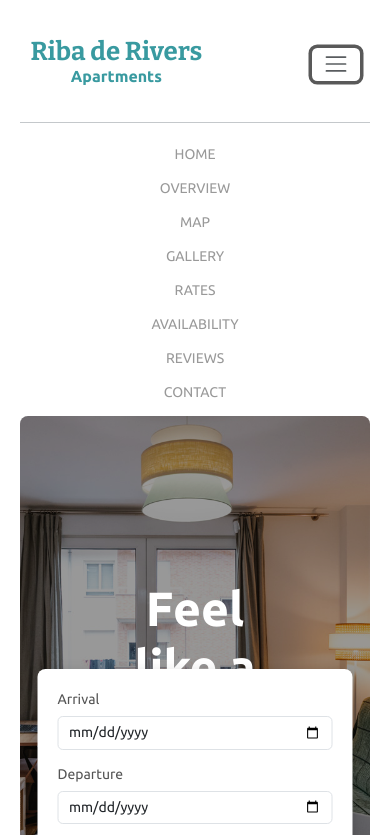
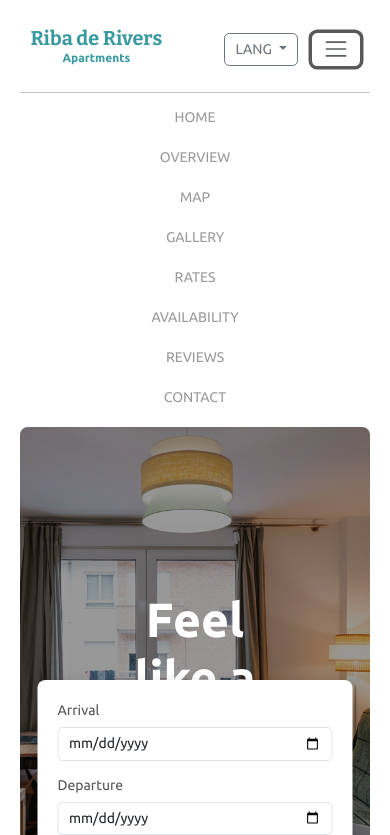
Before and after one commit to rivers07-maker/riba-de-rivers, a plain HTML site: page index.html in a window 390 px wide. Both pictures are taken after a click on the button "Toggle navigation". Shown: the top 835 px of the page. Drawn offline with nearby package versions, Linux system fonts and the light colour scheme.

Commit message:
fix: Navbars Responsiveness

```diff
--- a/css/styles.css
+++ b/css/styles.css
@@ -1,7 +1,7 @@
 :root {
-    --action-color: #399aa0;
-    --action-contrast-color: #ffffff;
-    --header-link-color: #999999;
+    --action-color: rgb(57, 154, 160);
+    --action-contrast-color: rgb(255, 255, 255);
+    --header-link-color: rgb(153, 153, 153);
     --body-font: Ubuntu;
     --heading-font: Bitter;
     --subtitle-font: Ubuntu;
@@ -40,15 +40,20 @@ body {
     font-size: 1rem;
     font-weight: 400;
     line-height: 1.4285em;
-    color: #555555;
+    color: rgb(85, 85, 85);
 }
 
+/* Header */
 header {
     max-width: 1210px;
     margin: 0 auto;
 }
 
-header h1 {
+.navbar-1 {
+    height: 130px;
+}
+
+.navbar-1 h1 {
     font-family: var(--title-font);
     font-size: 1.85rem;
     font-weight: 700;
@@ -56,16 +61,15 @@ header h1 {
     margin-bottom: 0;
 }
 
-header h2 {
+.navbar-1 h2 {
     font-family: var(--subtitle-font);
     font-size: 1.14rem;
     font-weight: 700;
     color: var(--action-color);
 }
 
-.btn-book-now {
+.navbar-1 .btn-book-now {
     height: 40px;
-    min-height: 14px;
     background-color: var(--action-color);
     color: var(--action-contrast-color);
     font-weight: 400;
@@ -73,88 +77,130 @@ header h2 {
     border: none;
     border-radius: 0.42em;
     transition: background-color 0.3s ease;
-    box-shadow: 0 4px 6px 0 #32325d1c;
+    box-shadow: 0 4px 6px 0 rgba(50, 50, 93, 0.11);
 }
 
-.btn-book-now:hover {
+.navbar-1 .btn-book-now:hover {
     background-color: var(--action-contrast-color);
     color: var(--action-color);
     border: 1px solid var(--action-color);
 }
 
-.nav-link {
+.mobile-right-side {
+    display: none;
+}
+
+.navbar-2 .navbar-nav .nav-link {
+    padding: 0;
+}
+
+.navbar.navbar-expand-lg.navbar-2 {
+    padding-bottom: 0;
+}
+
+.navbar-2 li {
+    height: 40px;
+    padding: 0 1.42rem;
+}
+
+.navbar-2 .navbar-nav .nav-link {
     color: var(--header-link-color);
 }
 
-.nav-link:hover {
+.navbar-2 .navbar-nav .nav-link:hover {
     color: var(--header-link-color);
     border-bottom: 2px solid var(--action-color);
 }
 
-.navbar-nav .nav-link.active {
+.navbar-2 .navbar-nav .nav-link.active {
     color: var(--header-link-color);
     border-bottom: 2px solid var(--action-color);
 }
 
-.nav-link:focus {
+.navbar-2 .navbar-nav .nav-link:focus {
     color: var(--header-link-color);
     border-bottom: 2px solid var(--action-color);
 }
 
-.nav-link:visited {
+.navbar-2 .navbar-nav .nav-link:visited {
     color: var(--header-link-color);
 }
 
-/* --- New Additions for Navbar Responsiveness --- */
+/* --- ADDITIONS FOR RESPONSIVENESS --- */
 
-/* Navbar Styling */
-
+/* Navbar-2 Styling */
 .navbar-toggler {
     border: none;
 }
 
-/* Mobile Responsiveness for Navbar */
+/* Responsiveness for Header */
 @media (max-width: 991px) {
 
-    header, main, section {
+    header {
         margin: 0 20px;
     }
 
-    .navbar-nav {
+    .navbar-1 {
+        height: 100px;
+    }
+
+    .btn-language-1 {
+        display: none;
+    }
+
+    .mobile-right-side {
+        display: flex;
+    }
+
+    .btn-book-now {
+        display: none;
+    }
+    .navbar-2 .navbar-nav {
         text-align: center;
     }
 
-    .navbar-brand {
-        text-align: left;
-    }
 
-    .btn-book-now, .btn-language {
-        display: none;
-    }
-
-    .nav-link {
+    .navbar-2 .navbar-nav .nav-link {
         text-transform: uppercase;
     }
 
-    .nav-link:hover {
+    .navbar-2 .navbar-nav .nav-link:hover {
         border: none;
     }
 
-    .navbar-nav .nav-link.active {
+    .navbar-2 .navbar-nav .nav-link.active {
         border: none;
     }
 
-    .nav-link:focus {
+    .navbar-2 .nav-link:focus {
         border: none;
     }
 }
-/* --- End of New Additions for Navbar Responsiveness --- */
 
-/* Main */
+@media (max-width: 767px) {
+    .navbar-1 h1 {
+        font-size: 1.42rem;
+    }
+
+    .navbar-1 h2 {
+        font-size: 0.85rem;
+    }
+}
+
+/* Responsiveness for Main Content */
 main {
     max-width: 1210px;
     margin: 0 auto;
 }
+
+@media (max-width: 991px) {
+    main, section {
+        margin: 0 20px;
+    }
+}
+/* --- END ADDITIONS FOR RESPONSIVENESS --- */
+
+/* --- HOME PAGE --- */
 /* Hero Section */
 .hero-section {
     background-image: url('../assets/images/hero-1.jpg');
@@ -175,6 +221,17 @@ main {
     border-radius: 8px 8px 0 0;
 }
 
+.hero-title {
+    position: absolute;
+    top: 50%;
+    left: 50%;
+    transform: translate(-50%, -50%);
+    color: var(--action-contrast-color);
+    font-size: 48px;
+    font-weight: bold;
+    text-align: center;
+}
+
 .reservation-box {
     position: absolute;
     bottom: -50px;
@@ -186,17 +243,6 @@ main {
     padding: 20px;
     width: 90%;
     max-width: 800px;
-}
-
-.hero-title {
-    position: absolute;
-    top: 50%;
-    left: 50%;
-    transform: translate(-50%, -50%);
-    color: white;
-    font-size: 48px;
-    font-weight: bold;
-    text-align: center;
 }
 
 .btn-custom {
--- a/index.html
+++ b/index.html
@@ -28,11 +28,13 @@
 <body>
 
     <header>
-        <!-- Navbar -->
-        <nav class="navbar navbar-expand-lg" style="height: 130px;">
+
+        <!-- Navbar-1 -->
+        <nav class="navbar navbar-expand-lg navbar-1">
             <div class="container-lg border-bottom border-secondary-subtle border-1" style="height: 100%;">
-                <!-- Left side: Language Dropdown -->
-                <div class="dropdown me-3 btn-language">
+
+                <!-- Left side: Language Dropdown (Desktop) -->
+                <div class="dropdown me-3 btn-language-1">
                     <button class="btn btn-outline-secondary dropdown-toggle" type="button" id="languageDropdown"
                         data-bs-toggle="dropdown" aria-expanded="false">
                         LANG
@@ -52,18 +54,31 @@
 
                 <!-- Right side: Book Now Button -->
                 <a href="#" class="btn btn-book-now">Book Now</a>
-
-                <!-- Mobile Toggle Button -->
-                <button class="navbar-toggler" type="button" data-bs-toggle="collapse" data-bs-target="#navbarContent"
-                    aria-controls="navbarContent" aria-expanded="false" aria-label="Toggle navigation">
-                    <span class="navbar-toggler-icon"></span>
-                </button>
+                <!-- Right side: Language Dropdown (Mobile) / Mobile Toggle Button -->
+                <div class="mobile-right-side">
+                    <div class="dropdown me-3 btn-language-2">
+                        <button class="btn btn-outline-secondary dropdown-toggle" type="button" id="languageDropdown"
+                            data-bs-toggle="dropdown" aria-expanded="false">
+                            LANG
+                        </button>
+                        <ul class="dropdown-menu" aria-labelledby="languageDropdown">
+                            <li><a class="dropdown-item" href="#">English</a></li>
+                            <li><a class="dropdown-item" href="#">Français</a></li>
+                            <li><a class="dropdown-item" href="#">Español</a></li>
+                        </ul>
+                    </div>
+                    <!-- Mobile Toggle Button -->
+                    <button class="navbar-toggler" type="button" data-bs-toggle="collapse" data-bs-target="#navbarContent"
+                        aria-controls="navbarContent" aria-expanded="false" aria-label="Toggle navigation">
+                        <span class="navbar-toggler-icon"></span>
+                    </button>
+                </div>
             </div>
         </nav>
 
-        <!-- Collapsible Navbar Menu for Mobile -->
-        <nav class="navbar navbar-expand-lg">
-            <div class="container">
+        <!-- Navbar-2: Collapsible Menu for Mobile -->
+        <nav class="navbar navbar-expand-lg navbar-2">
+            <div class="container-lg">
                 <div class="collapse navbar-collapse" id="navbarContent">
                     <ul class="navbar-nav mx-auto">
                         <li class="nav-item">
@@ -94,11 +109,12 @@
                 </div>
             </div>
         </nav>
+
     </header>
 
     <main>
         <!-- Hero Section -->
-        <section class="hero-section">
+        <section class="container-lg hero-section">
             <div class="overlay"></div>
             <!-- Title inside Hero Section -->
             <h1 class="hero-title">Feel like a local</h1>
```
